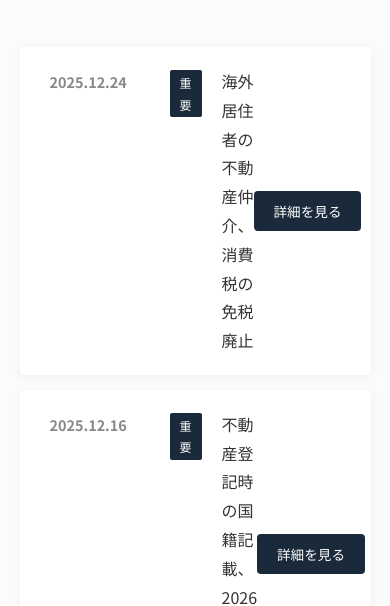
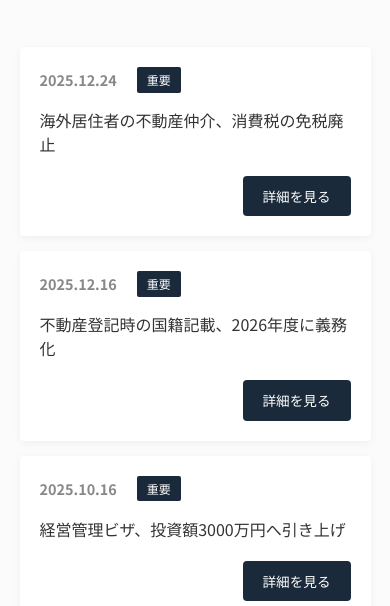
Before and after one commit to yangnan1987/yangnan1987.github.io, a plain HTML site: page news.html in a window 390 px wide. Shown: the part 267-873 px from the top of the page. Drawn offline with Linux system fonts and the light colour scheme.

Commit message:
Update news.html

```diff
--- a/news.html
+++ b/news.html
@@ -73,6 +73,7 @@
         footer { background: #1a2a3a; color: white; padding: 40px 10%; text-align: center; font-size: 0.9rem; margin-top: 80px; }
 
        @media (max-width: 768px) {
+    /* --- 导航栏修复 --- */
     header {
         height: auto;
         flex-direction: column;
@@ -88,9 +89,9 @@
     nav > ul {
         height: auto;
         display: flex;
-                flex-direction: row; /* 强制横向排列 */
+        flex-direction: row;
         justify-content: center;
-                flex-wrap: wrap; /* 如果一行放不下会自动折行 */
+        flex-wrap: wrap;
         gap: 5px;
     }
     nav > ul > li {
@@ -98,17 +99,58 @@
     }
     nav > ul > li > a {
         padding: 8px 12px;
-                font-size: 0.85rem; /* 稍微缩小字体 */
+        font-size: 0.85rem;
+    }
+    .dropdown { display: none !important; }
+
+    /* --- Hero区域适配 --- */
+    .hero-content h1 { font-size: 2rem; }
+    .service-card { width: 100%; }
+
+    /* --- NEWS页面卡片修复 (解决截图中的重叠问题) --- */
+    .news-card, .news-card-home {
+        flex-direction: column; /* 强制纵向排列，防止重叠 */
+        align-items: flex-start !important;
+        gap: 15px !important;
+        padding: 20px !important;
     }
 
-            /* 手机端下拉菜单保持隐藏，点击父级直接跳转到内容区 */
-            .dropdown { display: none !important; }
+    /* 修复日期和标签这一行的排列 */
+    .news-info, .news-info-home {
+        flex-direction: row !important; /* 日期和标签横向排列 */
+        flex-wrap: wrap;
+        align-items: center !important;
+        gap: 10px !important;
+        width: 100%;
+        display: flex !important;
+    }
 
-            .hero-content h1 { font-size: 2rem; }
-            .service-card { width: 100%; }
-            .news-card-home { flex-direction: column; align-items: flex-start; gap: 15px; }
-            .news-info-home { flex-direction: column; gap: 5px; }
-            .news-link-btn-home { align-self: flex-end; }
+    /* 确保日期不缩水 */
+    .news-date, .news-date-home {
+        min-width: auto !important;
+        margin-right: 10px;
+    }
+
+    /* 标题强制另起一行，解决重叠 */
+    .news-title, .news-title-home {
+        display: block !important;
+        width: 100%;
+        margin-top: 5px;
+        font-size: 1rem;
+        line-height: 1.5;
+        color: #333;
+    }
+
+    /* 按钮靠右下角对齐 */
+    .news-link-btn, .news-link-btn-home {
+        align-self: flex-end !important;
+        margin-top: 5px;
+    }
+
+    /* 针对锚点跳转的偏移修复 */
+    #message, #services, #news, #contact {
+        scroll-margin-top: 140px;
+    }
 }
     </style>
 </head>
```
Lines whose indentation alone changed are shown as unchanged.
